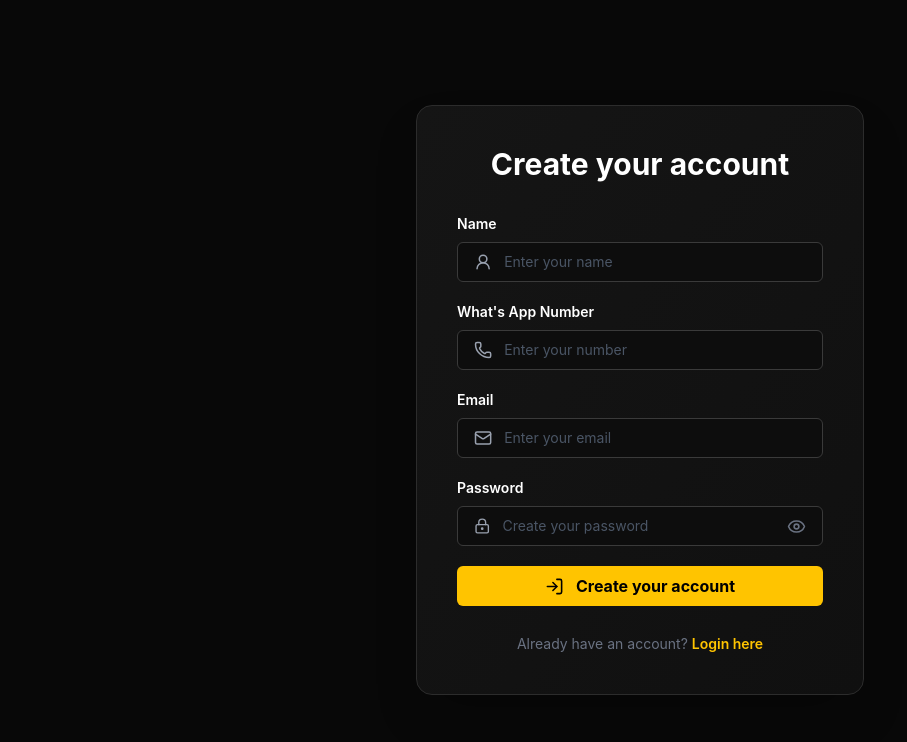
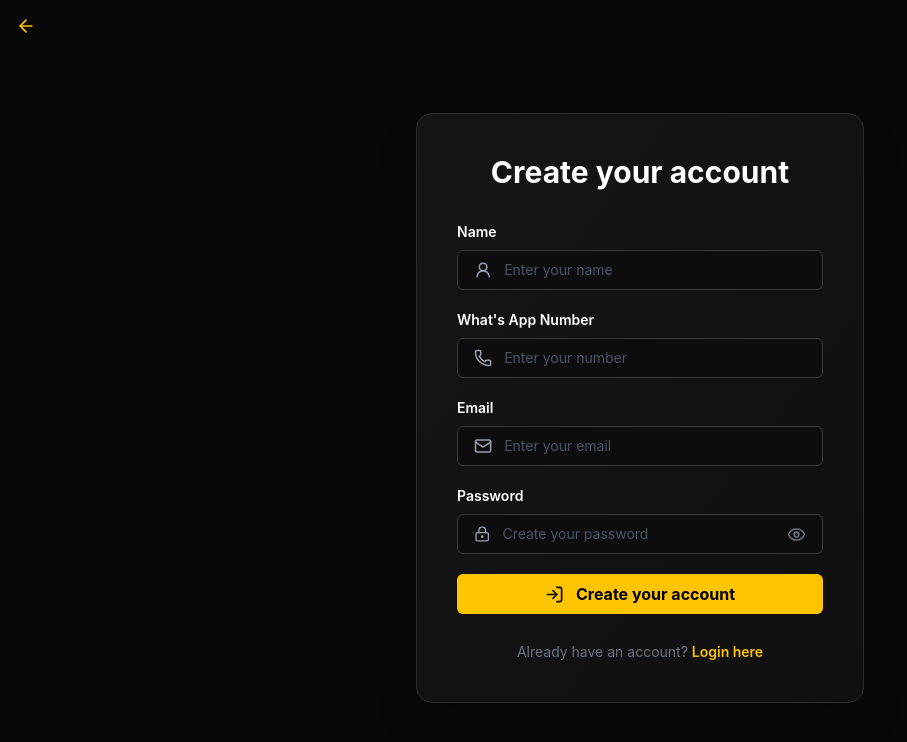
Before and after one commit to raviswamiii/Vishal-Machinery, a React (Vite) app in the folder Client/: page /register in a window 1280 px wide. Shown: the top 742 px of the page, without its empty margins (0-907 px from the left). Built offline with nearby package versions, Linux system fonts and the light colour scheme; no server answers.

Commit message:
addedGoBackIconOnAuthenticationPage

```diff
--- a/Client/src/components/Login.tsx
+++ b/Client/src/components/Login.tsx
@@ -1,7 +1,7 @@
 import { useState } from "react";
 import { useNavigate, Link } from "react-router-dom";
 import axios from "axios";
-import { Eye, EyeOff, LockKeyhole, Mail, LogIn } from "lucide-react";
+import { Eye, EyeOff, LockKeyhole, Mail, LogIn, ArrowLeft } from "lucide-react";
 
 export const Login = () => {
   const [email, setEmail] = useState("");
@@ -45,9 +45,17 @@ export const Login = () => {
 
   return (
     <div className="h-screen bg-[#080808] flex items-center justify-center p-6">
+      <div className="absolute top-4 left-4">
+        <Link
+          to="/"
+          className="text-[#ffc400] hover:underline flex items-center gap-2"
+        >
+          <ArrowLeft size={20} />
+        </Link>
+      </div>
+
       <div className="w-full max-w-md">
         {/* Card */}
-
         <div className="rounded-2xl border border-[#2c2c2c] bg-linear-to-br from-[#151515] to-[#101010] p-7 sm:p-10 shadow-2xl">
           {/* Heading */}
 
--- a/Client/src/components/Navbar.tsx
+++ b/Client/src/components/Navbar.tsx
@@ -45,7 +45,7 @@ export const Navbar = () => {
       <div className="flex items-center gap-4">
 
         {/* Sign Up Button */}
-        <Link to="/login" className="flex bg-yellow-400 rounded-sm justify-center items-center gap-2 px-3 md:px-4 py-1 md:py-2 cursor-pointer">
+        <Link to="/register" className="flex bg-yellow-400 rounded-sm justify-center items-center gap-2 px-3 md:px-4 py-1 md:py-2 cursor-pointer">
           <PiUserCirclePlusLight className="text-lg md:text-xl" />
           <span className="text-xs font-bold montserrat">SIGN UP</span>
         </Link>
--- a/Client/src/components/Registration.tsx
+++ b/Client/src/components/Registration.tsx
@@ -9,6 +9,7 @@ import {
   UserRound,
   Phone,
   LogIn,
+  ArrowLeft
 } from "lucide-react";
 
 export const Registration = () => {
@@ -56,7 +57,15 @@ export const Registration = () => {
   };
 
   return (
-    <div className="min-h-screen bg-[#080808] flex items-center justify-center p-6">
+    <div className="min-h-screen bg-[#080808] flex items-center justify-center p-6 pt-10">
+      <div className="absolute top-4 left-4">
+              <Link
+                to="/"
+                className="text-[#ffc400] hover:underline flex items-center gap-2"
+              >
+                <ArrowLeft size={20} />
+              </Link>
+            </div>
       <div className="w-full max-w-md">
         {/* Card */}
 
```
